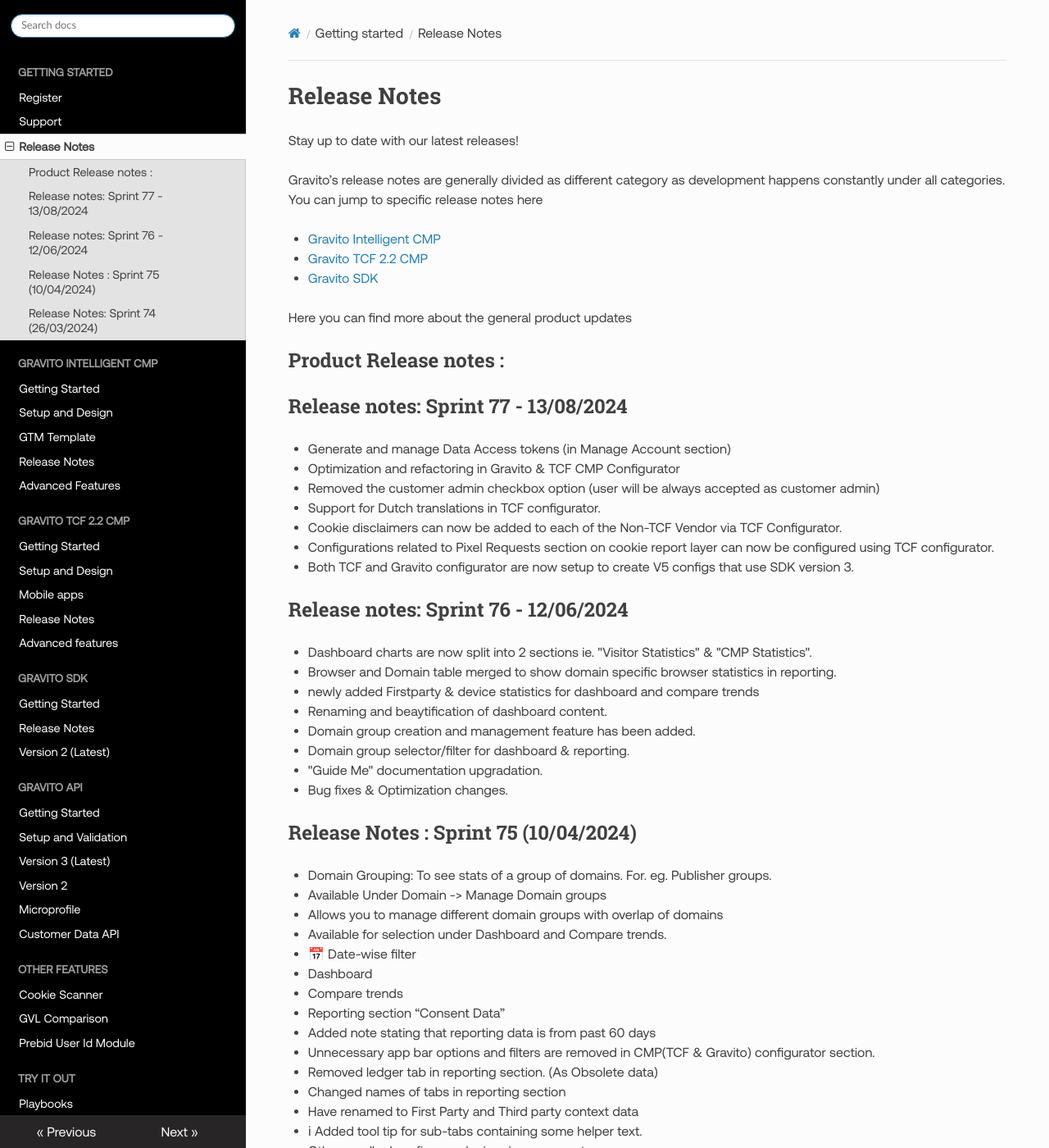
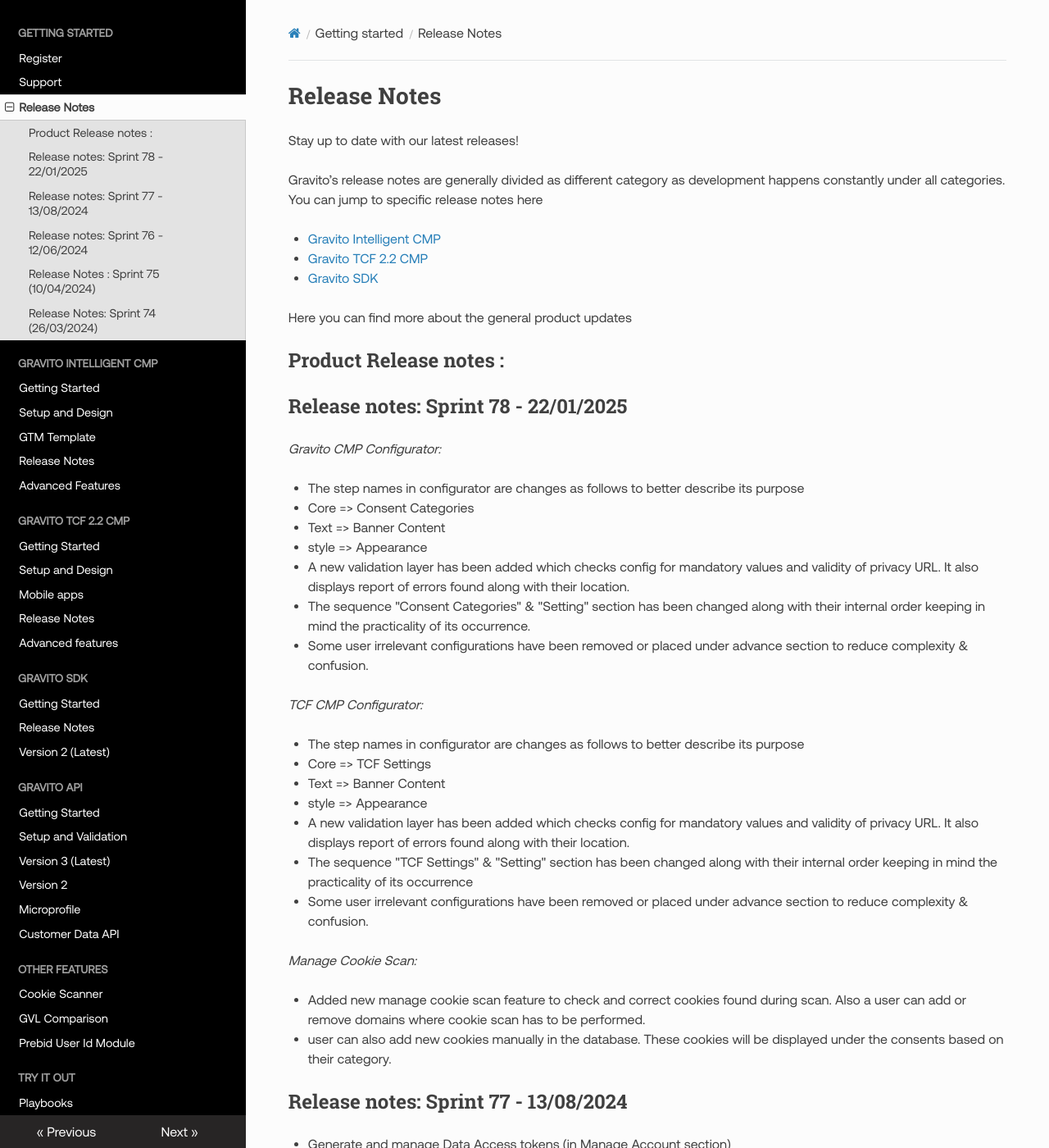
Before and after one commit to GravitoLtd/gravitoltd.github.io, an MkDocs documentation site: the page built from docs/Getting_started/Release_Notes.md, in a window 1280 px wide and 1400 px high. Shown: the whole window at 82% size. Built offline with MkDocs 1.6.1, drawn with Linux system fonts in a browser that asks for light colours; nearby versions of some CDN libraries.

Commit message:
release notes 78

```diff
--- a/docs/Getting_started/Release_Notes.md
+++ b/docs/Getting_started/Release_Notes.md
@@ -11,6 +11,33 @@
 Here you can find more about the general product updates
 
 ## Product Release notes :
+
+## Release notes: Sprint 78 - 22/01/2025
+
+_Gravito CMP Configurator:_
+
+- The step names in configurator are changes as follows to better describe its purpose
+  - Core => Consent Categories
+  - Text => Banner Content
+  - style => Appearance
+- A new validation layer has been added which checks config for mandatory values and validity of privacy URL. It also displays report of errors found along with their location.
+- The sequence "Consent Categories" & "Setting" section has been changed along with their internal order keeping in mind the practicality of its occurrence.
+- Some user irrelevant configurations have been removed or placed under advance section to reduce complexity & confusion.
+
+_TCF CMP Configurator:_
+
+- The step names in configurator are changes as follows to better describe its purpose
+  - Core => TCF Settings
+  - Text => Banner Content
+  - style => Appearance
+- A new validation layer has been added which checks config for mandatory values and validity of privacy URL. It also displays report of errors found along with their location.
+- The sequence "TCF Settings" & "Setting" section has been changed along with their internal order keeping in mind the practicality of its occurrence
+- Some user irrelevant configurations have been removed or placed under advance section to reduce complexity & confusion.
+
+_Manage Cookie Scan:_
+
+- Added new manage cookie scan feature to check and correct cookies found during scan. Also a user can add or remove domains where cookie scan has to be performed.
+- user can also add new cookies manually in the database. These cookies will be displayed under the consents based on their category.
 
 ## Release notes: Sprint 77 - 13/08/2024
 
```
